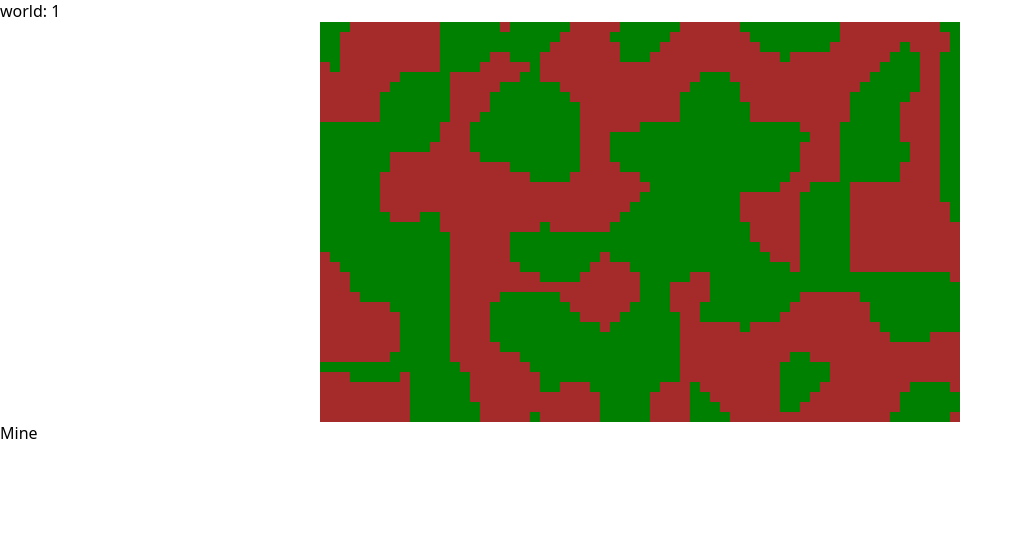
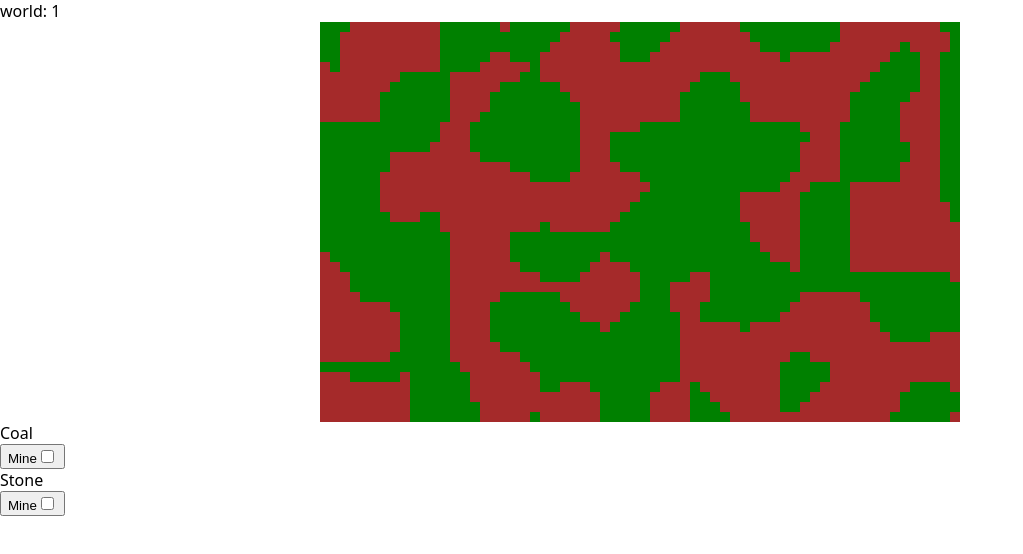
Before and after one commit to tylerschloesser/idle-v1, a React app in the folder packages/app/: page /world/1 in a window 1280 px wide. Shown: the top 554 px of the page, without its empty margins (0-1023 px from the left). Built offline with nearby package versions, Linux system fonts and the light colour scheme; the HTML template or start-up script is replaced by a standard one.

Commit message:
add mine button

```diff
--- a/packages/app/src/mine.component.tsx
+++ b/packages/app/src/mine.component.tsx
@@ -1,3 +1,37 @@
+import styles from './mine.module.scss'
+
+function MineButton() {
+  return (
+    <button>
+      <span>Mine</span>
+      <input
+        className={styles.checkbox}
+        type="checkbox"
+      ></input>
+    </button>
+  )
+}
+
 export function Mine() {
-  return <>Mine</>
+  const resources = [
+    {
+      label: 'Coal',
+      color: 'black',
+    },
+    {
+      label: 'Stone',
+      color: 'sand',
+    },
+  ]
+
+  return (
+    <>
+      {resources.map(({ label, color }, i) => (
+        <div key={i}>
+          <div>{label}</div>
+          <MineButton />
+        </div>
+      ))}
+    </>
+  )
 }
--- a/packages/app/src/mine.module.scss
+++ b/packages/app/src/mine.module.scss
@@ -0,0 +1,3 @@
+.checkbox {
+  pointer-events: none;
+}
```
